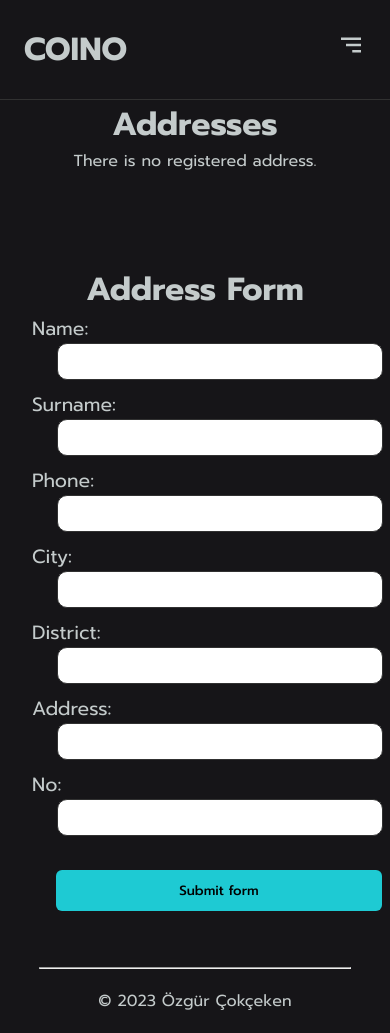
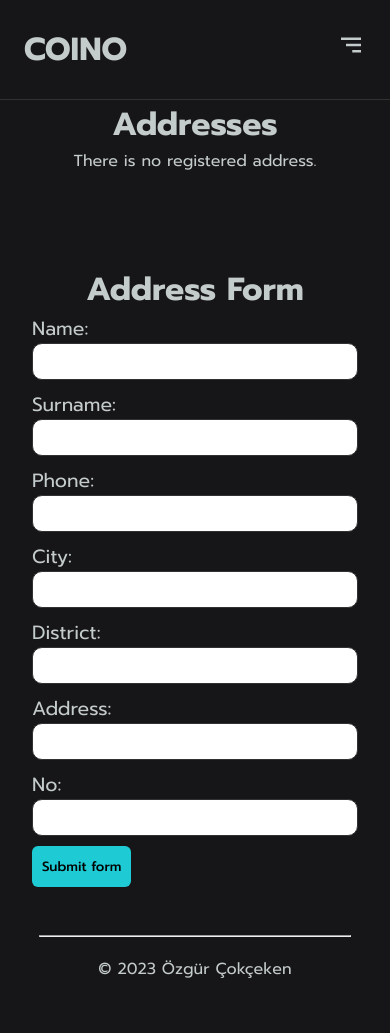
Before and after one commit to dufren/coino-hiring-challenge, a React (Vite) app: page /address in a window 390 px wide. After the commit the page ends 1001 px from the top, so only its background shows below. Built offline with nearby package versions, Linux system fonts and the light colour scheme.

Commit message:
addresses mobile overflow bug fixed

```diff
--- a/src/sassStyles/componentStyles/AddressList.module.scss
+++ b/src/sassStyles/componentStyles/AddressList.module.scss
@@ -30,7 +30,7 @@
 .form {
   display: flex;
   flex-direction: column;
-  max-width: 500px;
+  max-width: 400px;
   margin: 0 auto;
   padding: 2rem;
 
@@ -49,7 +49,7 @@
 
     &__msg {
       font-size: 14px;
-      margin-left: 44px;
+      padding-left: 24px;
       color: #ff445a;
     }
   }
@@ -61,7 +61,6 @@
       margin-bottom: 0.5rem;
     }
     input {
-      margin-left: 25px;
       padding: 10px;
       border-radius: 10px;
       border: var(--card-border);
@@ -71,21 +70,7 @@
   }
 
   button {
-    font-family: inherit;
-    font-weight: 500;
-    padding: 10px;
-    border: none;
-    border-radius: 6px;
-    background-color: var(--primary);
-    color: var(--btn-text-color);
-    transition: transform 0.3s ease;
-    cursor: pointer;
-    margin: 24px;
-    width: 100%;
-
-    &:hover {
-      transform: scale(1.1);
-    }
+    @include buttonTemplate;
   }
 }
 
```
